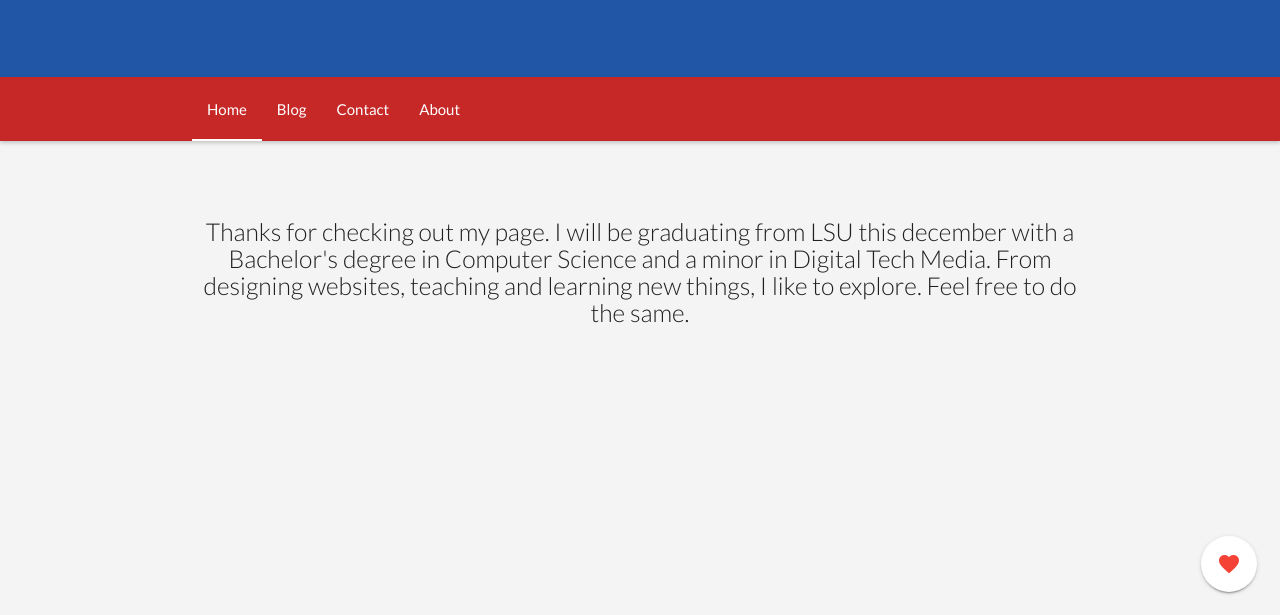
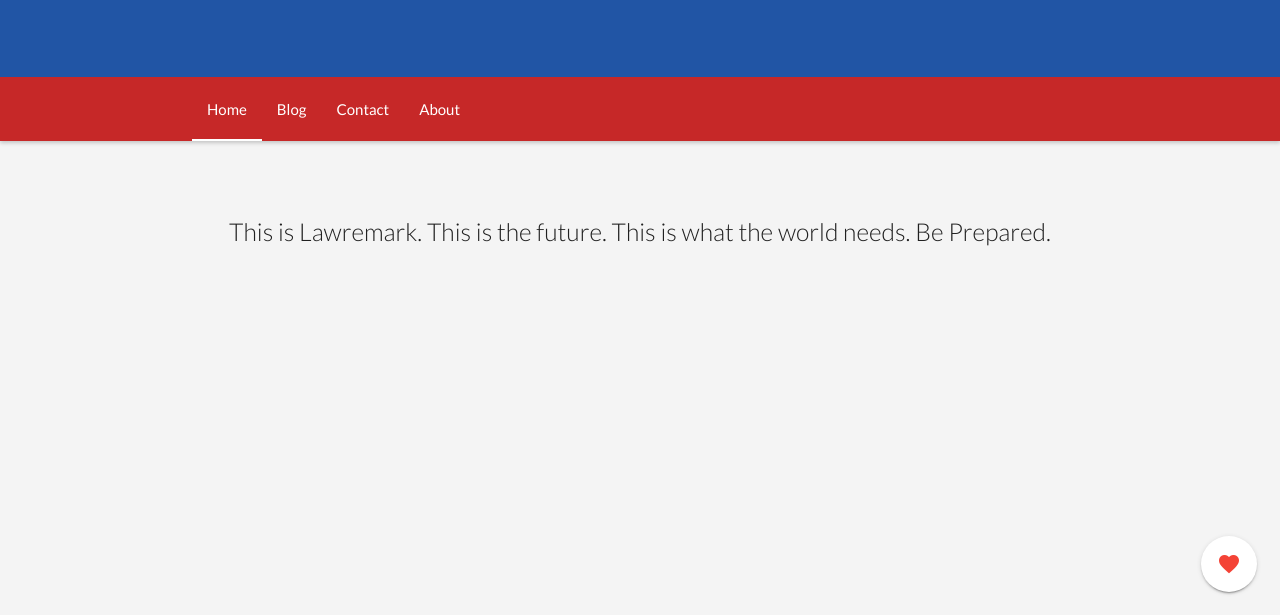
Before and after one commit to Harrington3rd/Harrington3rd.github.io, a plain HTML site: page index.html in a window 1280 px wide. Shown: the part 185-800 px from the top of the page. Drawn offline with nearby package versions, Linux system fonts and the light colour scheme; placeholder pictures from the web are drawn by us.

Commit message:
7.2.2017
Change to the Home Page Bio

```diff
--- a/index.html
+++ b/index.html
@@ -58,7 +58,7 @@
 
 <div class="row center container" style="padding-top: 5%;">
 
-        <h5 class="header thin col s12 "> Thanks for checking out my page. I will be graduating from LSU this december with a Bachelor's degree in Computer Science and a minor in Digital Tech Media. From designing websites, teaching and learning new things, I like to explore. Feel free to do the same.   </h5>
+        <h5 class="header thin col s12 "> This is Lawremark. This is the future. This is what the world needs. Be Prepared.    </h5>
 
 
 
```
